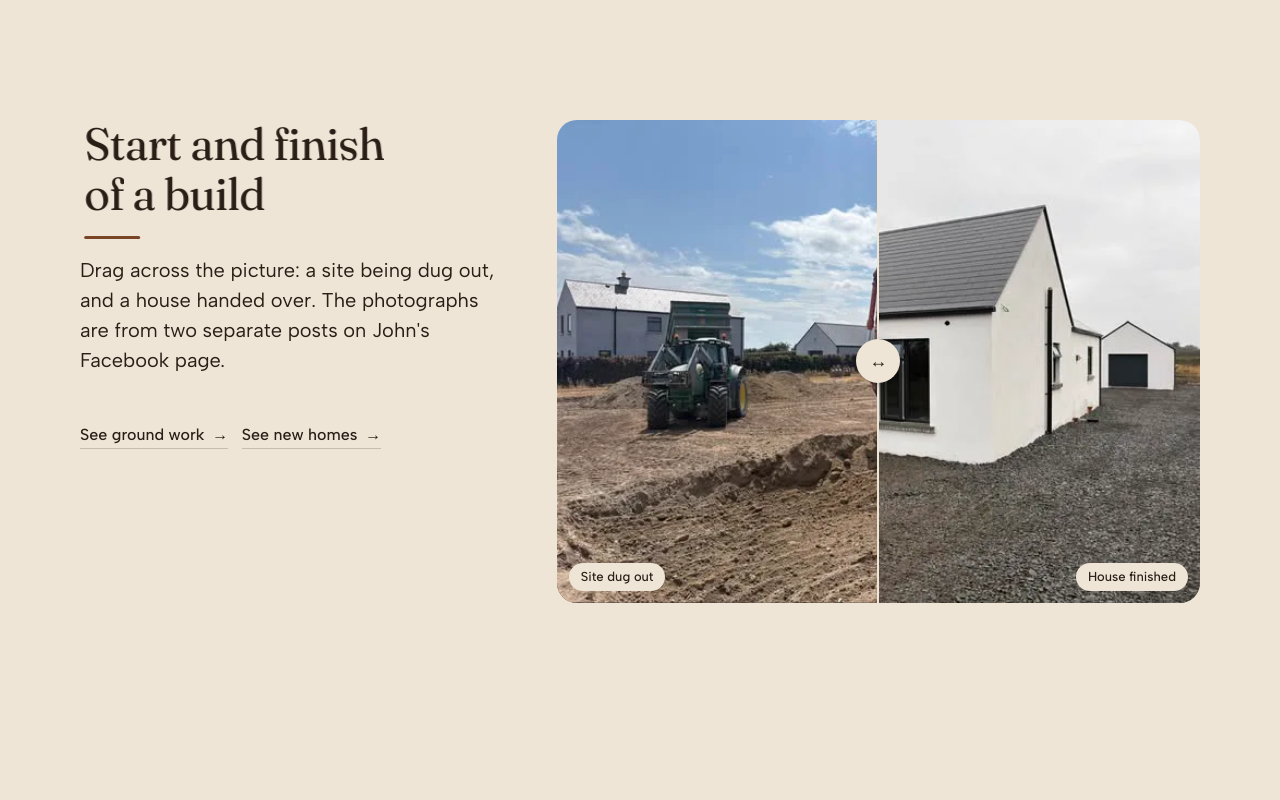
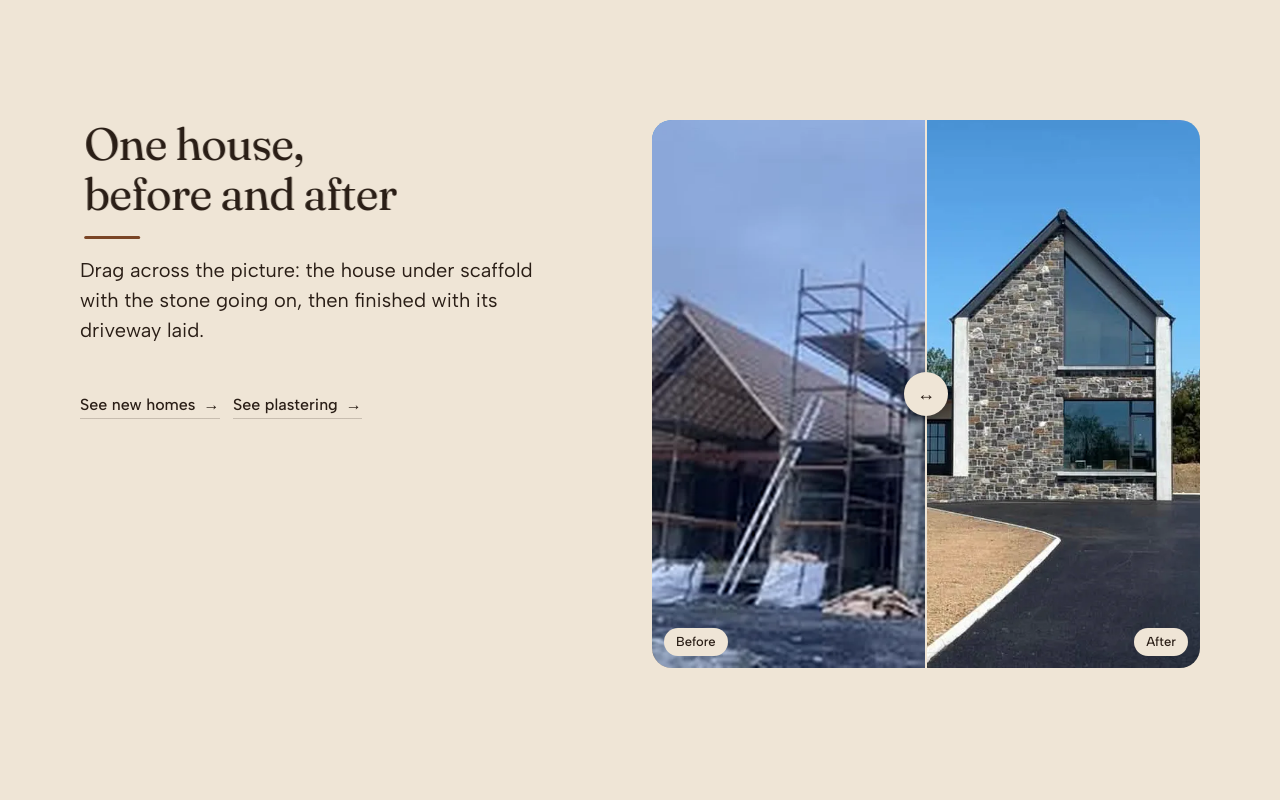
Before and after one commit to itzGio05/john-frazer-construction, a plain HTML site: page index.html in a window 1280 px wide. Shown: the part 4000-4800 px from the top of the page. Drawn offline with Linux system fonts and the light colour scheme.

Commit message:
Before/after slider now shows one house under scaffold and finished
Co-Authored-By: Claude Fable 5.2 <noreply@anthropic.com>

```diff
--- a/index.html
+++ b/index.html
@@ -77,7 +77,7 @@
   .hero--photo > video.hero__bg { scale: 1.14; will-change: translate; }
   .hero--photo .hero__text { will-change: translate; }
   /* start and finish: a draggable comparison of two photographs */
-  .ba { position: relative; aspect-ratio: 4 / 3; border-radius: var(--r-lg); overflow: hidden; background: var(--p-surface); --pos: 50%; touch-action: pan-y; }
+  .ba { position: relative; aspect-ratio: 1 / 1; max-width: 580px; margin-left: auto; border-radius: var(--r-lg); overflow: hidden; background: var(--p-surface); --pos: 50%; touch-action: pan-y; }
   .ba img { position: absolute; inset: 0; width: 100%; height: 100%; object-fit: cover; }
   .ba .ba__top { clip-path: inset(0 calc(100% - var(--pos)) 0 0); }
   .ba__line { position: absolute; top: 0; bottom: 0; left: var(--pos); width: 2px; background: var(--p-bg); translate: -1px 0; pointer-events: none; }
@@ -246,18 +246,18 @@
     <div class="wrap grid grid--top">
       <div class="span-5">
         <div class="section-head">
-          <h2 id="sf-h">Start and finish of a build</h2>
-          <p>Drag across the picture: a site being dug out, and a house handed over. The photographs are from two separate posts on John's Facebook page.</p>
+          <h2 id="sf-h">One house, before and after</h2>
+          <p>Drag across the picture: the house under scaffold with the stone going on, then finished with its driveway laid.</p>
         </div>
-        <p><a class="link" href="ground-work.html">See ground work</a> &nbsp; <a class="link" href="new-homes.html">See new homes</a></p>
+        <p><a class="link" href="new-homes.html">See new homes</a> &nbsp; <a class="link" href="plastering.html">See plastering</a></p>
       </div>
-      <div class="span-7 start-6">
+      <div class="span-6 start-7">
         <div class="ba" id="ba">
-          <img src="media/recent-1.webp" alt="A finished white bungalow with a grey tiled roof and a detached garage" width="590" height="443" loading="lazy" data-source="client" data-subject="finished bungalow">
-          <img class="ba__top" src="media/ground-2.webp" alt="An excavator digging out a cleared site" width="590" height="443" loading="lazy" data-source="client" data-subject="ground work">
+          <img src="media/modern-after.webp" alt="The finished house: a stone gable and a glazed gable above a new tarmac driveway" width="900" height="900" loading="lazy" data-source="client" data-subject="finished house">
+          <img class="ba__top" src="media/modern-before.webp" alt="The same house under scaffolding with the stonework going on" width="618" height="618" loading="lazy" data-source="client" data-subject="house under scaffold">
           <span class="ba__line" aria-hidden="true"></span>
-          <span class="ba__tag ba__tag--a" aria-hidden="true">Site dug out</span><span class="ba__tag ba__tag--b" aria-hidden="true">House finished</span>
-          <input type="range" min="0" max="100" value="50" aria-label="Slide between the site being dug out and the finished house">
+          <span class="ba__tag ba__tag--a" aria-hidden="true">Before</span><span class="ba__tag ba__tag--b" aria-hidden="true">After</span>
+          <input type="range" min="0" max="100" value="50" aria-label="Slide between the house under scaffold and the finished house">
         </div>
       </div>
     </div>
@@ -331,7 +331,7 @@
       <div class="footer__legal">
         <span>&copy; 2026 John Frazer Construction</span>
         <div class="socials"></div>
-        <span class="credits">Photographs from the business's Google listing and Facebook page</span>
+        <span class="credits">Photographs from the business's Google listing and Facebook page, and supplied for this site</span>
       </div>
     </div>
   </div>
```
Also changed, not shown: media/modern-after.webp (added), media/modern-before.webp (added).
